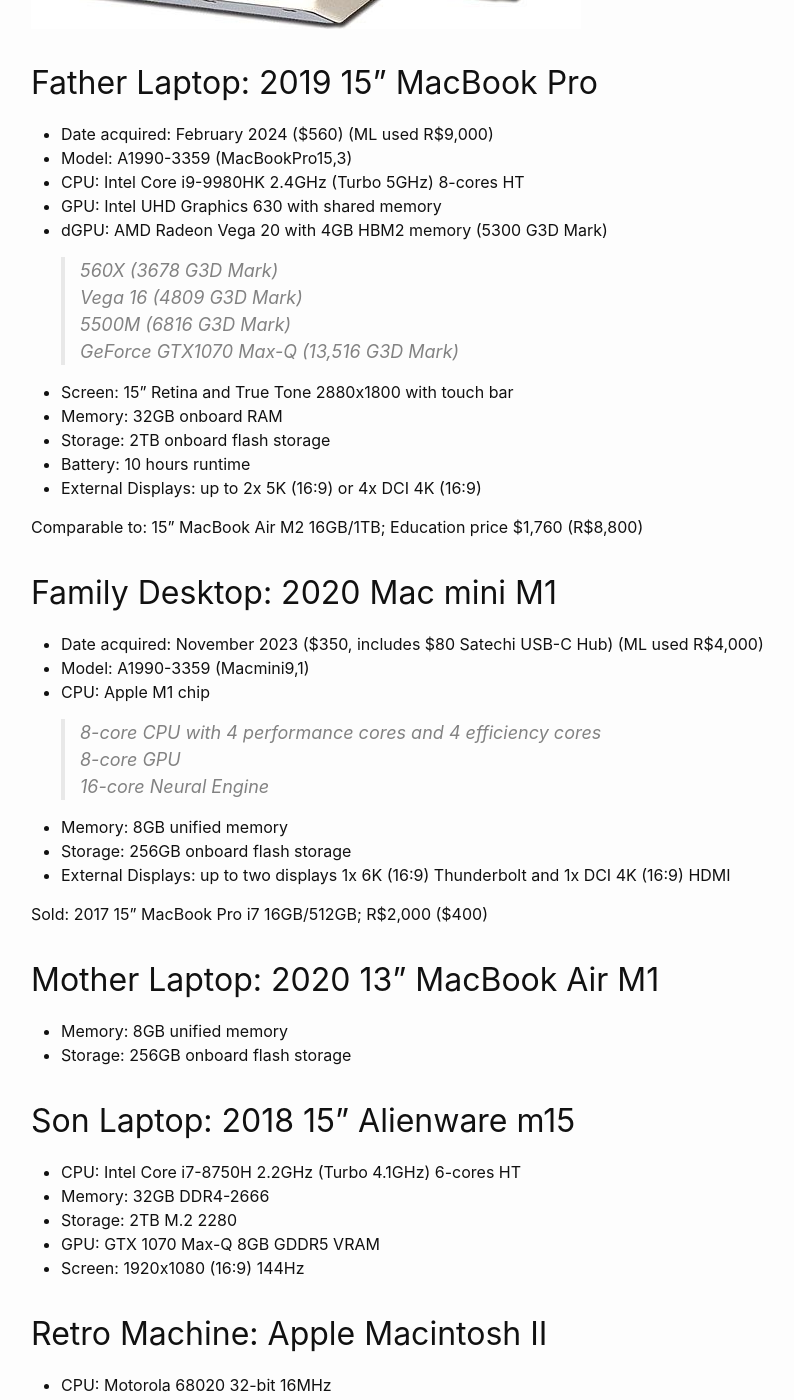
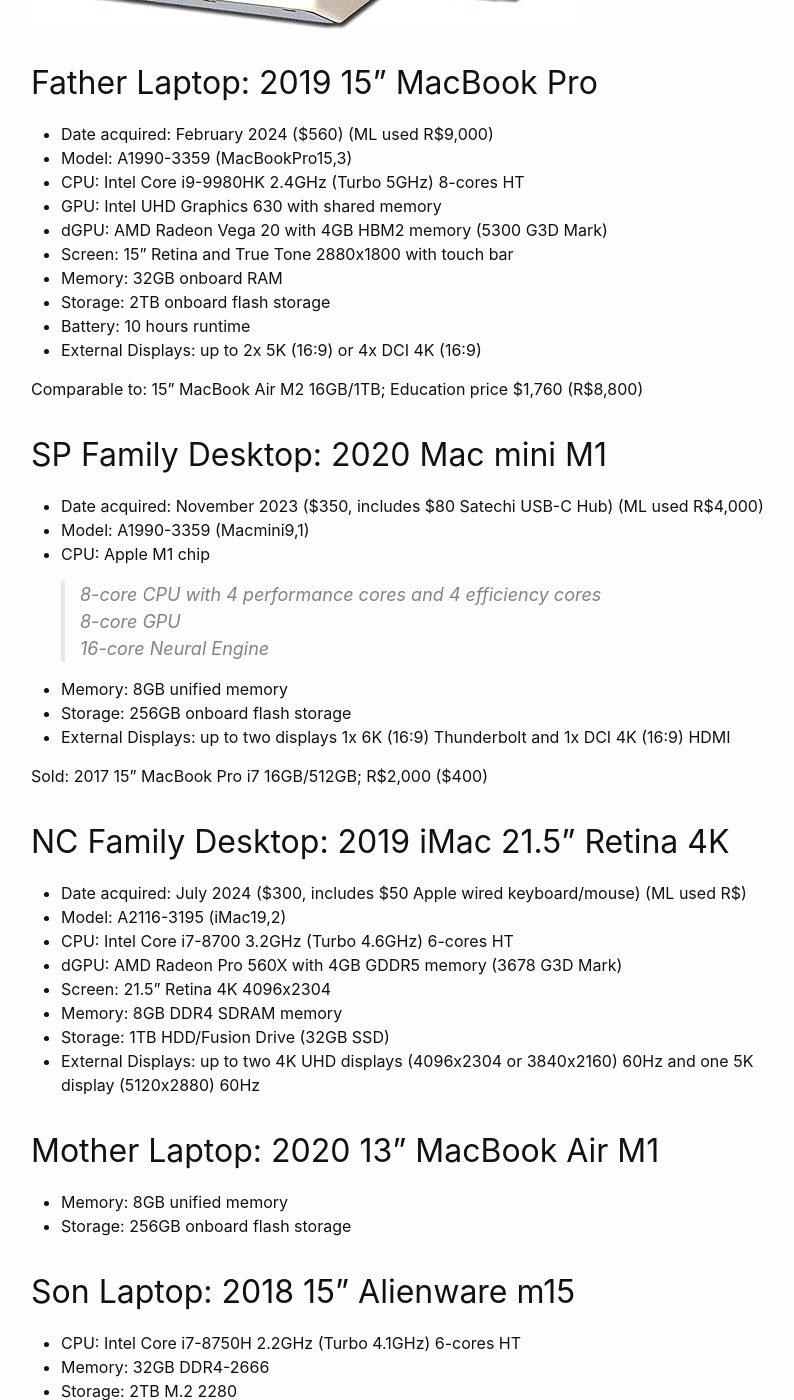
Before and after one commit to ekbann/ekbann.github.io, a Jekyll site: the page built from _posts/2024-02-11-my-computers.md, in a window 1280 px wide and 1400 px high, scrolled down 934 px. Shown: the whole window, without its empty margins (239-1033 px from the left). Built offline with Jekyll 4.4.1, drawn with Linux system fonts in a browser that asks for light colours.

Commit message:
Update 2024-02-11-my-computers.md

```diff
--- a/_posts/2024-02-11-my-computers.md
+++ b/_posts/2024-02-11-my-computers.md
@@ -19,12 +19,6 @@ My quest to learn computer architecture and programming started in the 80s with
 - CPU: Intel Core i9-9980HK 2.4GHz (Turbo 5GHz) 8-cores HT
 - GPU: Intel UHD Graphics 630 with shared memory
 - dGPU: AMD Radeon Vega 20 with 4GB HBM2 memory (5300 G3D Mark)
-
-  > 560X (3678 G3D Mark)
-  > Vega 16 (4809 G3D Mark)
-  > 5500M (6816 G3D Mark)
-  > GeForce GTX1070 Max-Q (13,516 G3D Mark)
-
 - Screen: 15" Retina and True Tone 2880x1800 with touch bar
 - Memory: 32GB onboard RAM
 - Storage: 2TB onboard flash storage
@@ -33,7 +27,7 @@ My quest to learn computer architecture and programming started in the 80s with
 
 Comparable to: 15" MacBook Air M2 16GB/1TB; Education price $1,760 (R$8,800)
 
-## Family Desktop: 2020 Mac mini M1
+## SP Family Desktop: 2020 Mac mini M1
 
 - Date acquired: November 2023 ($350, includes $80 Satechi USB-C Hub) (ML used R$4,000)
 - Model: A1990-3359 (Macmini9,1)
@@ -48,6 +42,17 @@ Comparable to: 15" MacBook Air M2 16GB/1TB; Education price $1,760 (R$8,800)
 - External Displays: up to two displays 1x 6K (16:9) Thunderbolt and 1x DCI 4K (16:9) HDMI
 
 Sold: 2017 15" MacBook Pro i7 16GB/512GB; R$2,000 ($400)
+
+## NC Family Desktop: 2019 iMac 21.5" Retina 4K
+
+- Date acquired: July 2024 ($300, includes $50 Apple wired keyboard/mouse) (ML used R$)
+- Model: A2116-3195 (iMac19,2)
+- CPU: Intel Core i7-8700 3.2GHz (Turbo 4.6GHz) 6-cores HT
+- dGPU: AMD Radeon Pro 560X with 4GB GDDR5 memory (3678 G3D Mark)
+- Screen: 21.5" Retina 4K 4096x2304
+- Memory: 8GB DDR4 SDRAM memory
+- Storage: 1TB HDD/Fusion Drive (32GB SSD)
+- External Displays: up to two 4K UHD displays (4096x2304 or 3840x2160) 60Hz and one 5K display (5120x2880) 60Hz
 
 ## Mother Laptop: 2020 13" MacBook Air M1
 
```
